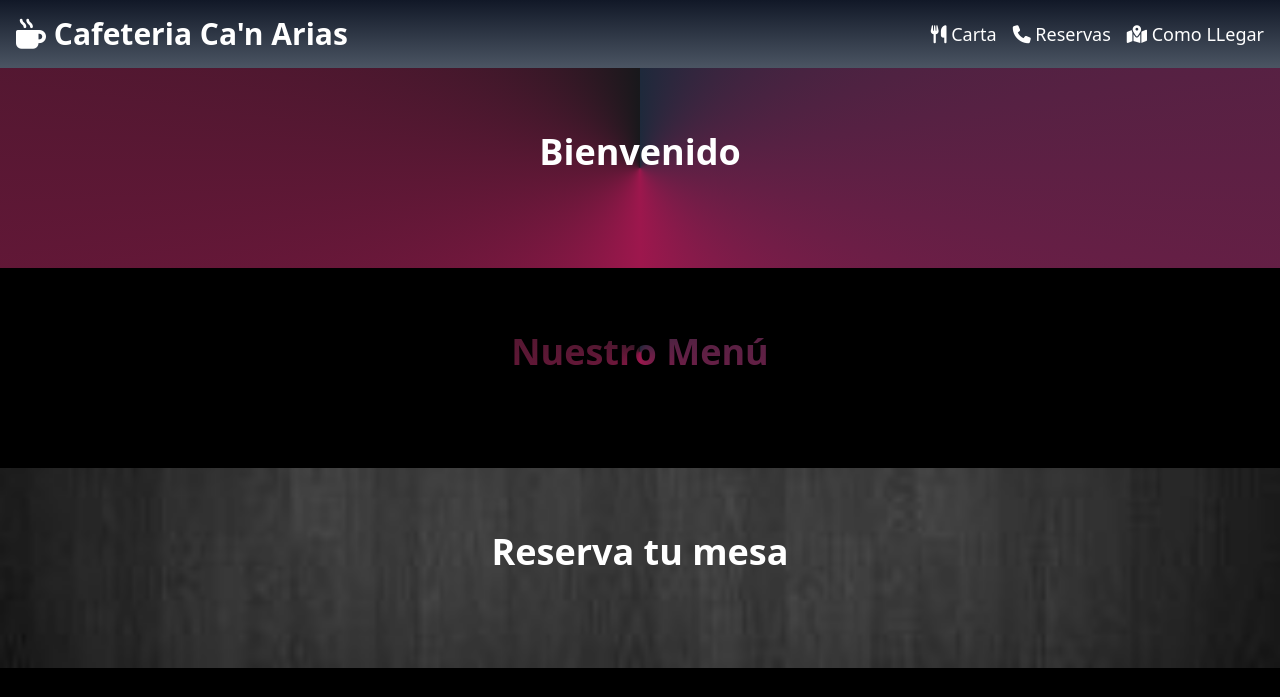
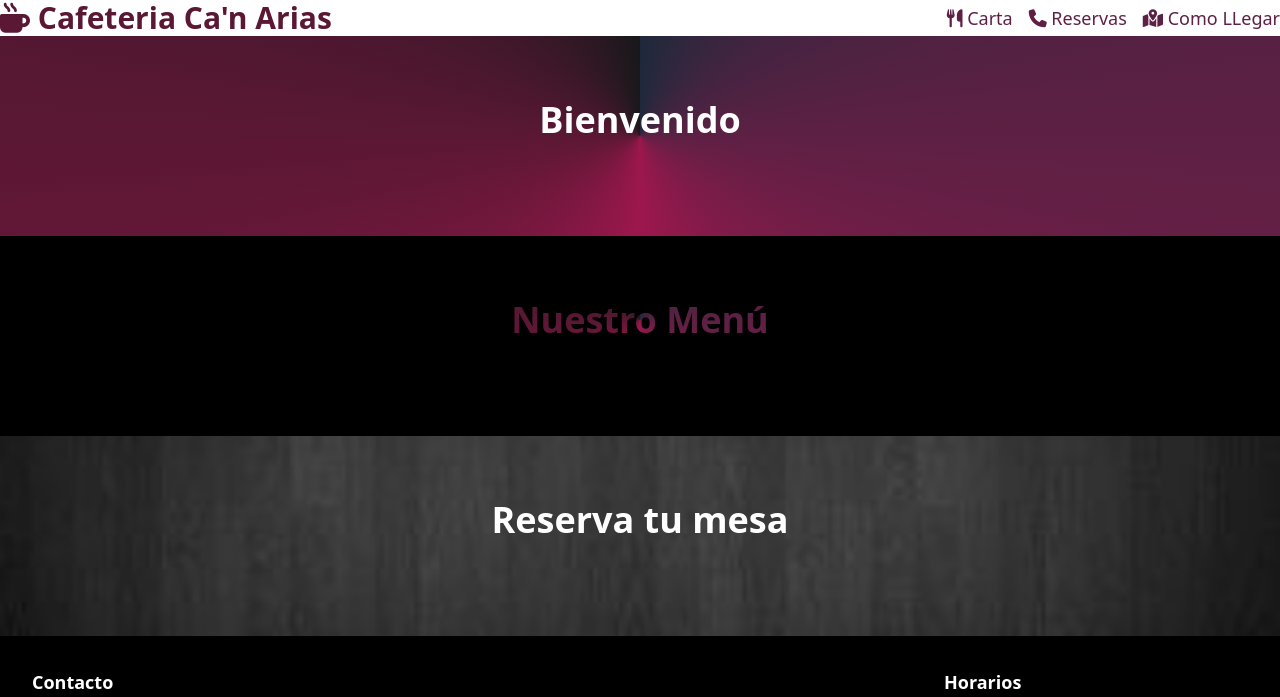
Before and after one commit to JoanLlompart/Practica-Restaurant, a website: page src/proba2.html in a window 1280 px wide. Shown: the top 697 px of the page. Drawn offline with nearby package versions, Linux system fonts and the light colour scheme.

Commit message:
Afegim un nav pero no es optim

```diff
--- a/src/css/proba2.css
+++ b/src/css/proba2.css
@@ -18,7 +18,6 @@ footer {
     background-image: conic-gradient(var(--tw-gradient-stops));
     color: transparent; /* Hacemos el texto transparente */
 }
-
 .text-gradient {
     /* Creamos un efecto de gradiente para el texto utilizando colores */
     text-shadow: 0 0 5px rgb(30, 41, 59), 0 0 10px rgb(157, 23, 77), 0 0 15px rgb(24, 24, 27);
@@ -46,7 +45,6 @@ footer {
 
 
 .gradient-text::before {
-    /* Aplica el gradiente conic solo al texto */
     content: attr(data-text);
     position: absolute;
     top: 0;
@@ -60,24 +58,45 @@ footer {
     color: transparent;
 }
 
-.gradient-text-nav {
-    position: relative;
-    z-index: 1;
-    overflow: hidden; /* Asegura que el contenido no se salga del contenedor */
-}
 
+/*bg-[conic-gradient(at_left,_var(--tw-gradient-stops))] from-slate-900 via-purple-200 to-cyan-200 */
+/*
 .gradient-text-nav::before {
-    content: '';
+    content: attr(data-text);
     position: absolute;
     top: 0;
     left: 0;
     width: 100%;
     height: 100%;
     z-index: -1;
-    background-image: conic-gradient(at left top, rgb(30, 41, 59), rgb(243, 232, 255), rgb(165, 243, 252));
+    background-image: conic-gradient(at left center, rgb(15, 23, 42), rgb(233, 213, 255), rgb(165, 243, 252));
     -webkit-background-clip: text;
     background-clip: text;
-    opacity: 0.7; /* Ajusta la opacidad del gradiente para equilibrar con el texto */
+    color: transparent;
+}
+*/
+
+.gradient-text-nav {
+    /* Establece el color del texto como transparente */
+    color: transparent;
+    /* Aplica el gradiente conic al fondo del texto utilizando background-clip: text */
+    background-image: conic-gradient(rgb(30, 41, 59), rgb(157, 23, 77), rgb(24, 24, 27));
+    /* Hace que el gradiente del fondo solo aparezca donde está el texto */
+    -webkit-background-clip: text;
+    background-clip: text;
+}
+.gradient-text-nav::before {
+    content: attr(data-text);
+    position: absolute;
+    top: 0;
+    left: 0;
+    width: 100%;
+    height: 100%;
+    z-index: -1;
+    background-image: conic-gradient(rgb(30, 41, 59), rgb(157, 23, 77), rgb(24, 24, 27));
+    -webkit-background-clip: text;
+    background-clip: text;
+    color: transparent;
 }
 
 
--- a/src/proba2.html
+++ b/src/proba2.html
@@ -17,9 +17,9 @@
 
 <body>
 
-    <nav class="p-4 text-white gradient-bg">
-        <div class="gradient-text-nav">
-        <div class="container mx-auto flex justify-between items-center">
+    <nav class="gradient-text-nav">
+
+        <div class="container mx-auto flex justify-between items-center ">
             <div>
                 <a href="proba2.html" class="text-3xl font-bold"><i class="fas fa-mug-hot"></i> Cafeteria Ca'n Arias</a>
             </div>
```
